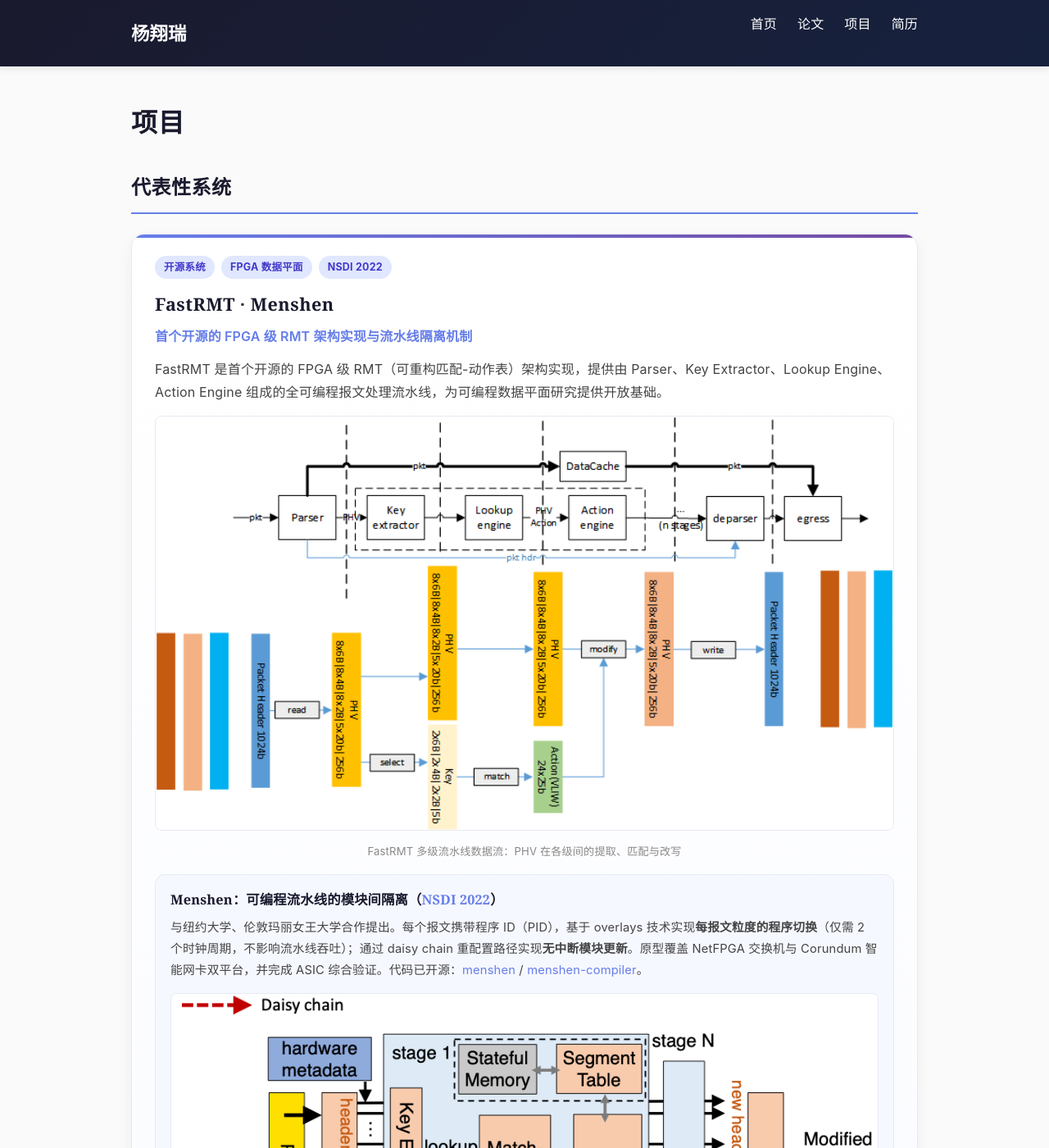
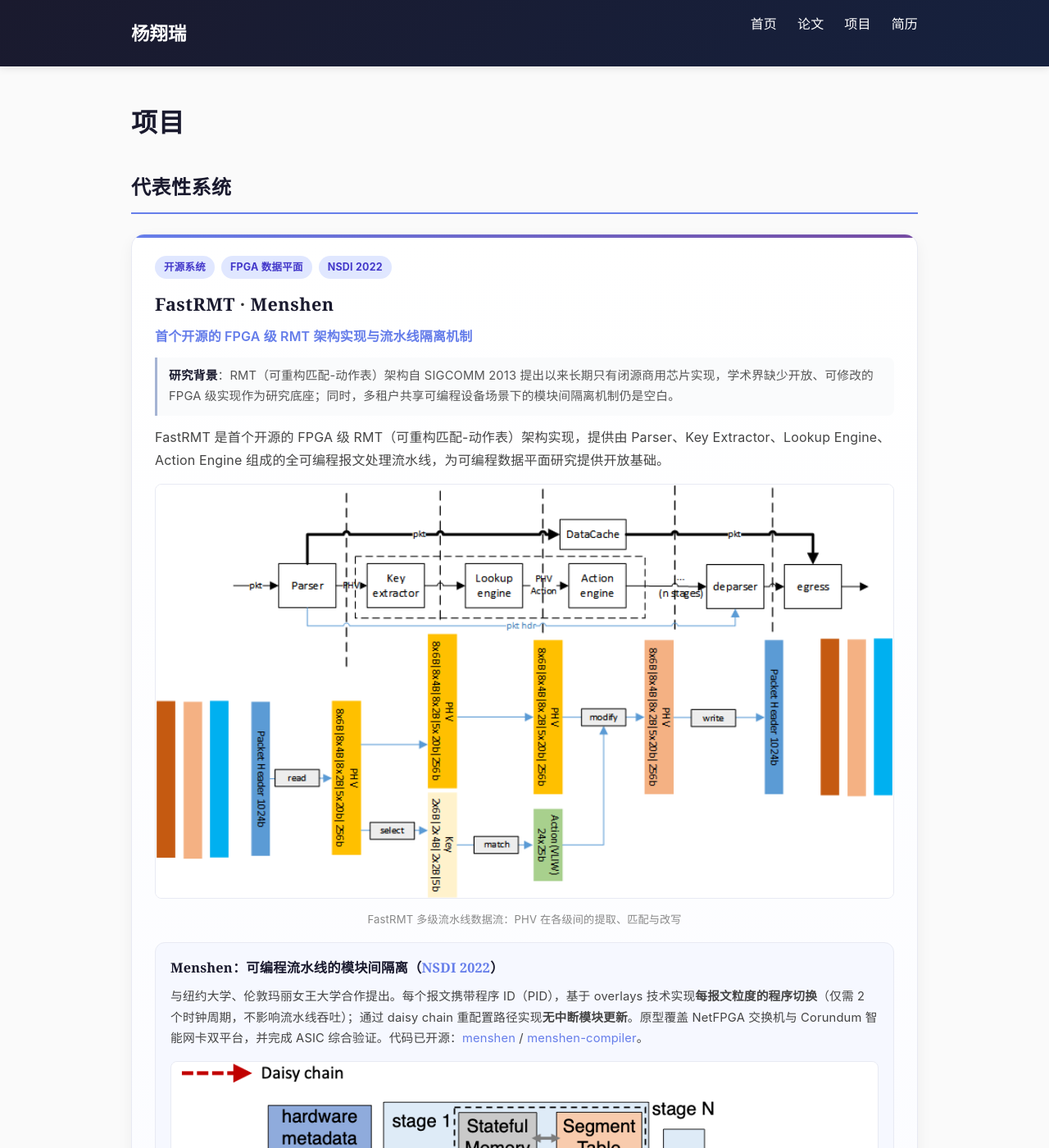
Before and after one commit to Winters123/Winters123.github.io, a Jekyll site: the page built from _pages/projects.md, in a window 1280 px wide and 1400 px high. Shown: the whole window at 82% size. Built offline with Jekyll 4.4.1, drawn with Linux system fonts in a browser that asks for light colours; some of the changed text lies outside the part shown.

Commit message:
Enrich FlexTSN card with OpenTSN and add research background to all project cards

```diff
--- a/_pages/projects.md
+++ b/_pages/projects.md
@@ -16,6 +16,7 @@
     </div>
     <h3><a href="https://github.com/Winters123/FastRMT">FastRMT</a> · <a href="https://isolation.quest/">Menshen</a></h3>
     <p class="proj-subtitle">首个开源的 FPGA 级 RMT 架构实现与流水线隔离机制</p>
+    <div class="proj-bg"><strong>研究背景</strong>：RMT（可重构匹配-动作表）架构自 SIGCOMM 2013 提出以来长期只有闭源商用芯片实现，学术界缺少开放、可修改的 FPGA 级实现作为研究底座；同时，多租户共享可编程设备场景下的模块间隔离机制仍是空白。</div>
     <p>FastRMT 是首个开源的 FPGA 级 RMT（可重构匹配-动作表）架构实现，提供由 Parser、Key Extractor、Lookup Engine、Action Engine 组成的全可编程报文处理流水线，为可编程数据平面研究提供开放基础。</p>
     <div class="proj-figure">
         <img src="{{ '/assets/img/fastrmt-data-flow.png' | relative_url }}" alt="FastRMT 流水线数据流图">
@@ -41,16 +42,24 @@
     <div class="proj-tag-row">
         <span class="proj-tag tag-blue">芯片落地</span>
         <span class="proj-tag tag-blue">确定性网络</span>
+        <span class="proj-tag tag-blue">开源项目</span>
     </div>
-    <h3>FlexTSN</h3>
-    <p class="proj-subtitle">支持可编程调度的灵活 TSN 交换模型</p>
-    <p>FlexTSN 致力于解决时间敏感网络中确定性调度与硬件开销之间的矛盾，提出 AIAO（Any-In-Any-Out）可编程调度原语，符合 IEEE 802.1Qbv 标准。</p>
+    <h3>FlexTSN · <a href="https://gitee.com/opentsn">OpenTSN</a></h3>
+    <p class="proj-subtitle">灵活的 TSN 交换实现模型，已融入 OpenTSN 开源项目</p>
+    <div class="proj-bg"><strong>研究背景</strong>：TSN 标准体系庞大且持续演进，但长期缺少一种面向 TSN 的通用交换实现模型，关键技术难以快速搭建原型并完成验证；同时国内 TSN 核心芯片长期依赖国外芯片或 IP，舰船、航空航天等高端装备的确定性组网亟需自主可控方案。</div>
+    <p>FlexTSN 基于模块化与功能松耦合思想，将 TSN 交换节点解耦为<strong>时间同步、输入调度、分组交换、输出调度、资源与状态管理</strong>五大功能模块，提出 AIAO（Any-In-Any-Out）可编程调度原语，符合 IEEE 802.1Qbv 标准，支持 TSN 交换机的快速重构与关键技术敏捷验证。</p>
+    <div class="proj-figures">
+        <img src="{{ '/assets/img/flextsn-node.png' | relative_url }}" alt="FlexTSN 交换节点功能模块">
+        <img src="{{ '/assets/img/fenglin-chip.png' | relative_url }}" alt="枫林一号 HX-DS09 TSN 芯片实物与测试板">
+    </div>
+    <div class="proj-figure-cap">左：FlexTSN 交换节点五大功能模块；右：基于 OpenTSN 研制的"枫林一号"HX-DS09 芯片实物与测试板</div>
+    <p>FlexTSN 后续融入 <a href="https://gitee.com/opentsn">OpenTSN</a>——全球首个 TSN 开源项目（2.0 → 4.0 持续演进，集成 TSNBuilder 流量规划与测试工具链），支撑发表 CCF ToN、《计算机研究与发展》等多篇学术论文。</p>
     <div class="proj-metrics">
         <div class="proj-metric"><strong>AIAO</strong><span>可编程调度原语</span></div>
-        <div class="proj-metric"><strong>高内存效率</strong><span>硬件友好设计</span></div>
-        <div class="proj-metric"><strong>802.1Qbv</strong><span>标准兼容</span></div>
+        <div class="proj-metric"><strong>5 大模块</strong><span>松耦合解耦</span></div>
+        <div class="proj-metric"><strong>0.46 W</strong><span>枫林一号芯片功耗</span></div>
     </div>
-    <div class="proj-impact">核心架构融入银河衡芯 TSN 交换芯片样片，支撑国产芯片自主可控</div>
+    <div class="proj-impact">核心架构融入银河衡芯"枫林一号"HX-DS09 国产 TSN 交换芯片（130 nm 流片，亚微秒级时钟同步精度），支撑国产芯片自主可控</div>
 </div>
 
 <div class="proj-card">
@@ -60,6 +69,7 @@
     </div>
     <h3><a href="https://fast-switch.github.io/">FAST Framework</a></h3>
     <p class="proj-subtitle">以 FPGA 为转发平面核心的可重构 SDN 交换架构（IWQoS 2019）</p>
+    <div class="proj-bg"><strong>研究背景</strong>：网络硬件系统的教学与科研门槛高——NetFPGA 等平台代码与具体硬件紧耦合、模块复用率低、调试复杂，学生与研究者难以快速构建自定义交换系统，亟需平台无关、模块可重构的软硬件协同框架。</div>
     <p>FAST（FPGA bAsed SDN swiTching）将报文处理流程拆解为多个独立处理阶段，为每个阶段建立标准模块库，开发者可自由组合处理模块、"离线重构"报文处理流水线，实现软硬件协同的网络加速，显著降低网络硬件系统的学习与开发门槛。</p>
     <div class="proj-figures">
         <img src="{{ '/assets/img/fast-software-arch.png' | relative_url }}" alt="FAST 软件架构">
--- a/assets/css/style.css
+++ b/assets/css/style.css
@@ -603,6 +603,20 @@
     margin: 16px 0 4px;
 }
 
+.proj-bg {
+    background: #fafbfc;
+    border-left: 3px solid #a5b4d4;
+    border-radius: 0 8px 8px 0;
+    padding: 10px 14px;
+    font-size: 0.92rem;
+    color: #555;
+    margin: 12px 0;
+}
+
+.proj-bg strong {
+    color: #1a1a2e;
+}
+
 .proj-sub-block h4 {
     font-family: 'Source Han Serif SC', 'Noto Serif SC', 'Songti SC', 'STSong', SimSun, Georgia, serif;
     font-size: 1.02rem;
```
Also changed, not shown: assets/img/fenglin-chip.png (added), assets/img/flextsn-node.png (added).
